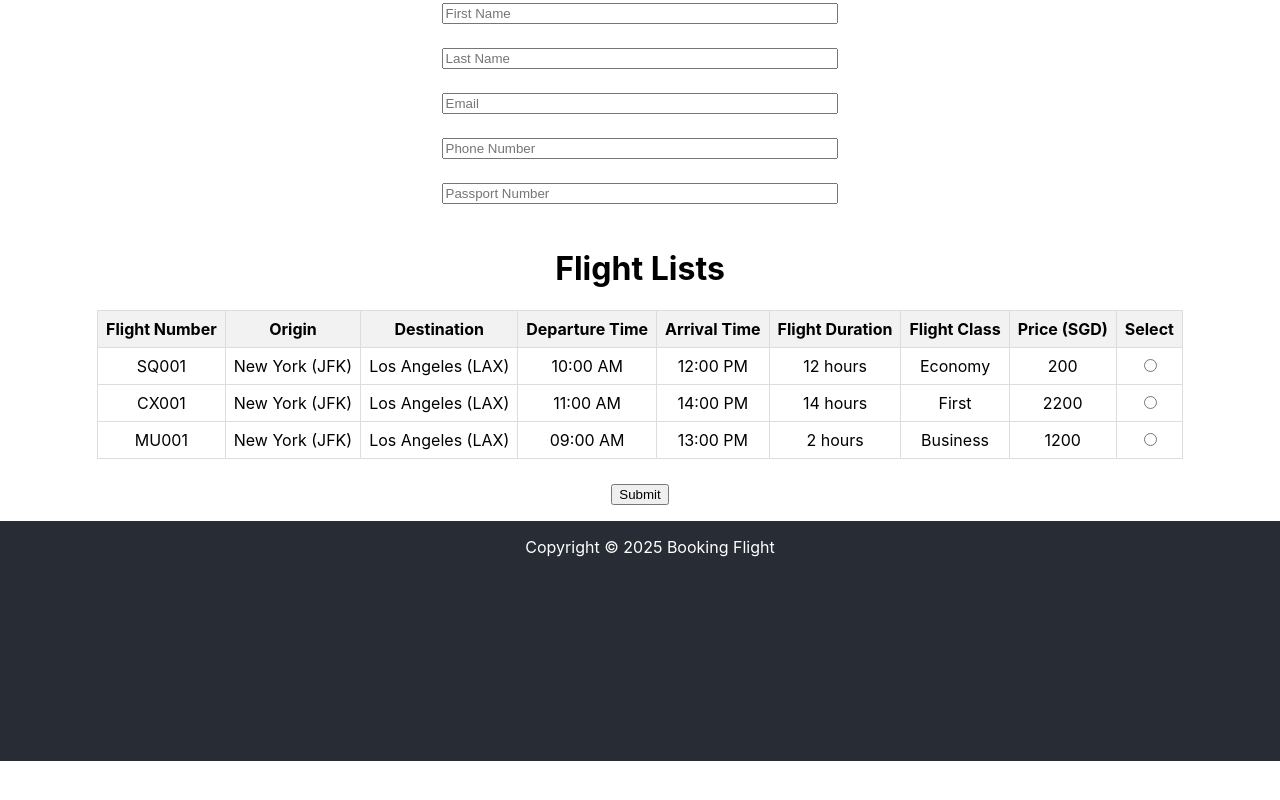
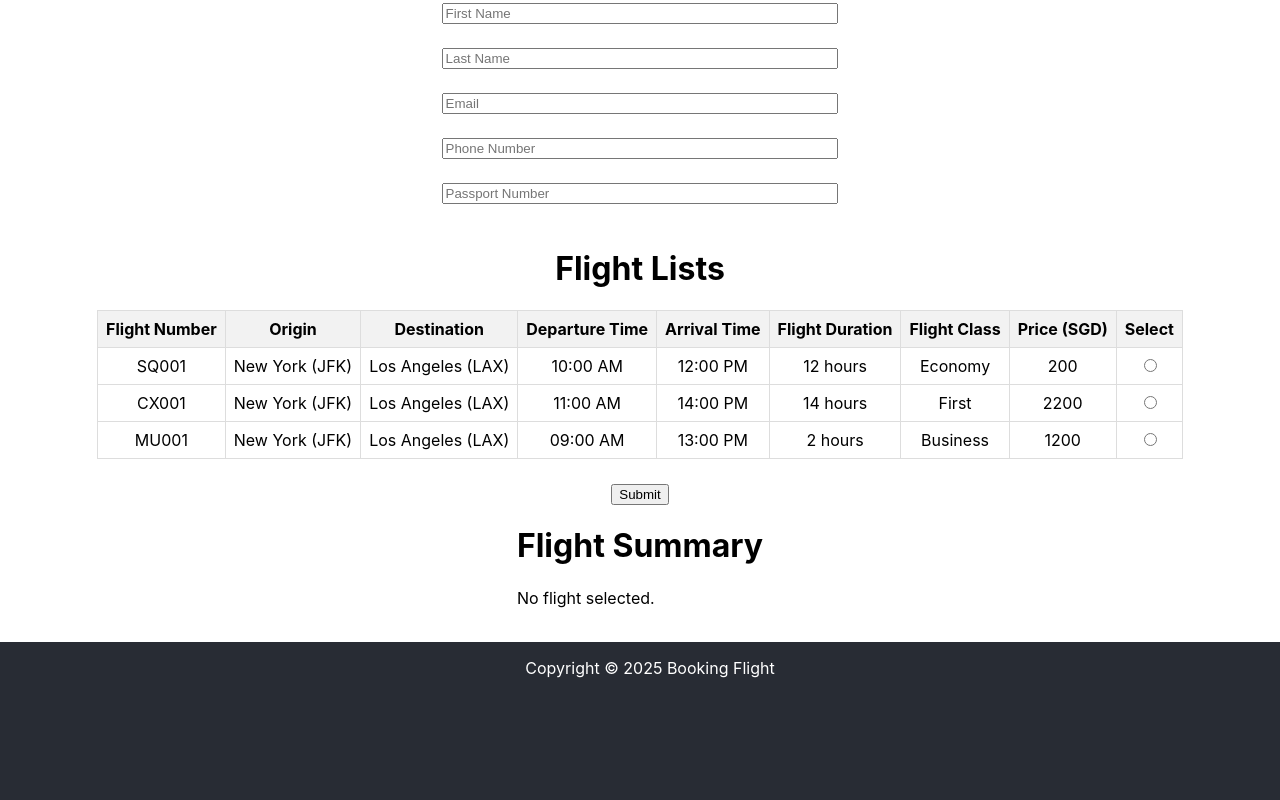
Before and after one commit to Yeesbae/ReactJS, a React (Create React App) app in the folder booking-flight-app/: page / in a window 1280 px wide. Shown: the part 597-1397 px from the top of the page. Before the commit the page ends 1358 px from the top, so only its background shows below. Built offline with nearby package versions, Linux system fonts and the light colour scheme.

Commit message:
feat: Added flight summary to show selected flight

```diff
--- a/booking-flight-app/src/pages/booking.css
+++ b/booking-flight-app/src/pages/booking.css
@@ -71,6 +71,19 @@
     padding: 8px;
 }
 
-#result {
+#flight-summary {
+    display: block;
+    align-items: center;
+    text-align: center;
+    width: fit-content;
+}
 
+#flight-summary div {
+    width: max-content;
+    text-align: left;
+    line-height: 1.5rem;
 }
+
+#flight-summary ul li{
+    list-style-type: none;
+}
--- a/booking-flight-app/src/pages/booking.tsx
+++ b/booking-flight-app/src/pages/booking.tsx
@@ -6,6 +6,7 @@ import { flights } from '../data/flights';
 
 export function Booking() {
     const [formData, setFormData] = useState({
+        selectedFlight: null as null | typeof flights[0],
         firstName: "",
         lastName: "",
         email: "",
@@ -19,6 +20,9 @@ export function Booking() {
         hour: "",
         minute: "",
         selectedFlightID: "",
+        flightPrice: "",
+        flightDuration: "",
+        flightClass: "",
     });
 
     const handleChange = (e: React.ChangeEvent<HTMLInputElement | HTMLSelectElement>) => {
@@ -150,7 +154,23 @@ export function Booking() {
                                 <td>{flight.flightDuration}</td>
                                 <td>{flight.flightClass}</td>
                                 <td>{flight.price}</td>
-                                <td><input type='radio' name="selectedFlightID" value={flight.id} checked={formData.selectedFlightID === flight.id} onChange={handleChange}></input></td>
+                                <td><input
+                                        type='radio'
+                                        name="selectedFlight"
+                                        value={flight.id}
+                                        checked={formData.selectedFlightID === flight.id}
+                                        onChange={() =>
+                                            setFormData((prev) => ({
+                                                ...prev,
+                                                origin: String(flight.from),
+                                                destination: String(flight.to),
+                                                selectedFlightID: flight.id,
+                                                flightPrice: String(flight.price),
+                                                flightClass: flight.flightClass,
+                                                flightDuration: String(flight.flightDuration),
+                                            }))
+                                        } />
+                                </td>
                             </tr>
                         ))}
                     </table>
@@ -159,8 +179,26 @@ export function Booking() {
                     <button type="submit">Submit</button>
                 </div>
             </form>
-            <div id="result">
-
+            <div id="flight-summary">
+                <h1>Flight Summary</h1>
+                <div>
+                    {formData.selectedFlightID ? (
+                        <ul>
+                            <li><strong>Flight number: </strong>{formData.selectedFlightID}</li>
+                            <li><strong>Destination: </strong>{formData.destination}</li>
+                            <li><strong>Origin: </strong>{formData.origin}</li>
+                            <li><strong>Departure Date: </strong>{formData.departureDate}</li>
+                            <li><strong>Return Date: </strong>{formData.returnDate}</li>
+                            <li><strong>Departure Time: </strong>{formData.hour + " : " + formData.minute}</li>
+                            <li><strong>Type: </strong>{formData.flightType}</li>
+                            <li><strong>Class:</strong> {formData.flightClass}</li>
+                            <li><strong>Duration:</strong> {formData.flightDuration}</li>
+                            <li><strong>Price:</strong> SGD {formData.flightPrice}</li>
+                        </ul>
+                    ) : (
+                        <p>No flight selected.</p>
+                    )}
+                </div>
             </div>
             <ToastContainer />
         </div>
```
